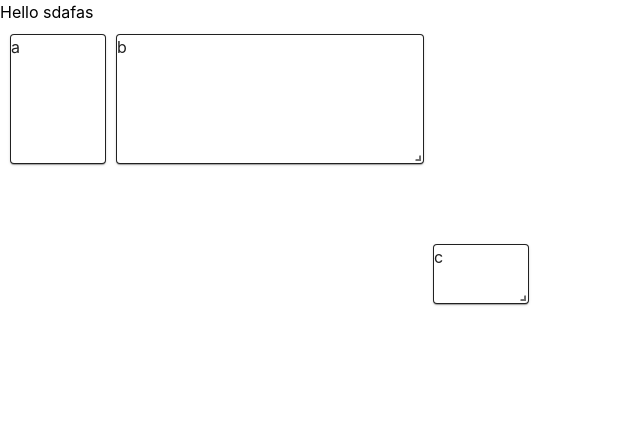
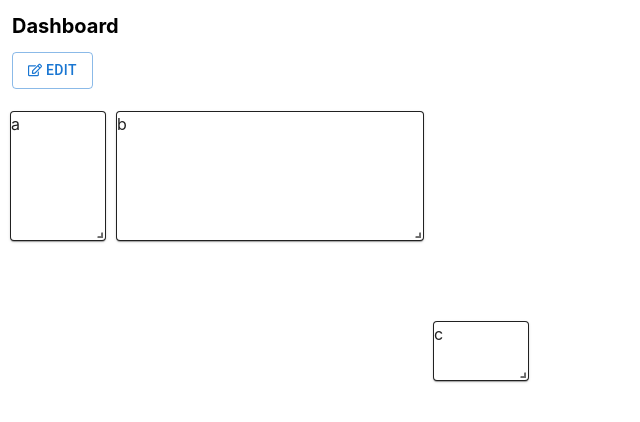
Before and after one commit to kjj7999/colorful-days, a React (Create React App) app in the folder frontend/: page /dashboard in a window 1280 px wide. Shown: the top 422 px of the page, without its empty margins (0-640 px from the left). Built offline with nearby package versions, Linux system fonts and the light colour scheme.

Commit message:
ActionButton

```diff
--- /dev/null
+++ b/frontend/src/components/atoms/ActionButton.tsx
@@ -0,0 +1,27 @@
+import Button from "@mui/material/Button";
+import { ReactNode } from "react";
+
+interface ActionButtonProps {
+  icon?: ReactNode;
+  children?: ReactNode;
+  onClick?: React.MouseEventHandler<HTMLButtonElement>;
+}
+
+function ActionButton({children, icon, onClick}: ActionButtonProps) {
+  return (
+    <div>
+      <Button
+        variant="outlined"
+        size="medium"
+        color="primary"
+        onClick={onClick}
+      >
+        {icon &&
+          <span className="mr-1">{icon}</span>
+        }
+        {children}
+      </Button>
+    </div>
+  );
+}
+export default ActionButton;
--- a/frontend/src/pages/Dashboard.tsx
+++ b/frontend/src/pages/Dashboard.tsx
@@ -2,17 +2,20 @@ import { useEffect, useState } from "react";
 import "../../node_modules/react-grid-layout/css/styles.css";
 import "../../node_modules/react-resizable/css/styles.css";
 import { Layout, Layouts, Responsive, WidthProvider } from "react-grid-layout";
+import { FaRegEdit } from "react-icons/fa";
 import Gadget from "../components/organisms/Gadget";
+import ActionButton from "../components/atoms/ActionButton";
 
 const ResponsiveGridLayout = WidthProvider(Responsive);
 
 const layout1 = [
-  { i: "a", x: 0, y: 0, w: 1, h: 2, static: true },
+  { i: "a", x: 0, y: 0, w: 1, h: 2 },
   { i: "b", x: 1, y: 0, w: 3, h: 2 },
   { i: "c", x: 4, y: 3, w: 1, h: 1 },
 ];
 
 function Dashboard() {
+  const [title, setTitle] = useState("Dashboard");
   const [layout, setLayout] = useState({ lg: layout1 });
 
   useEffect(() => {
@@ -37,9 +40,18 @@ function Dashboard() {
     });
   }
 
+  function handleButtonClick(event : React.MouseEvent<HTMLButtonElement>) {
+    console.log("editButton");
+  }
+
   return (
     <div>
-      Hello sdafas
+      <div className="p-3">
+        <span className={"text-xl font-bold"}>{title}</span>
+        <div className={"mt-3"}>
+          <ActionButton onClick={handleButtonClick} icon={<FaRegEdit />}>Edit</ActionButton>
+        </div>
+      </div>
       <ResponsiveGridLayout
         layouts={layout}
         cols={{ lg: 12, md: 12, sm: 6, xs: 4, xxs: 2 }}
```
